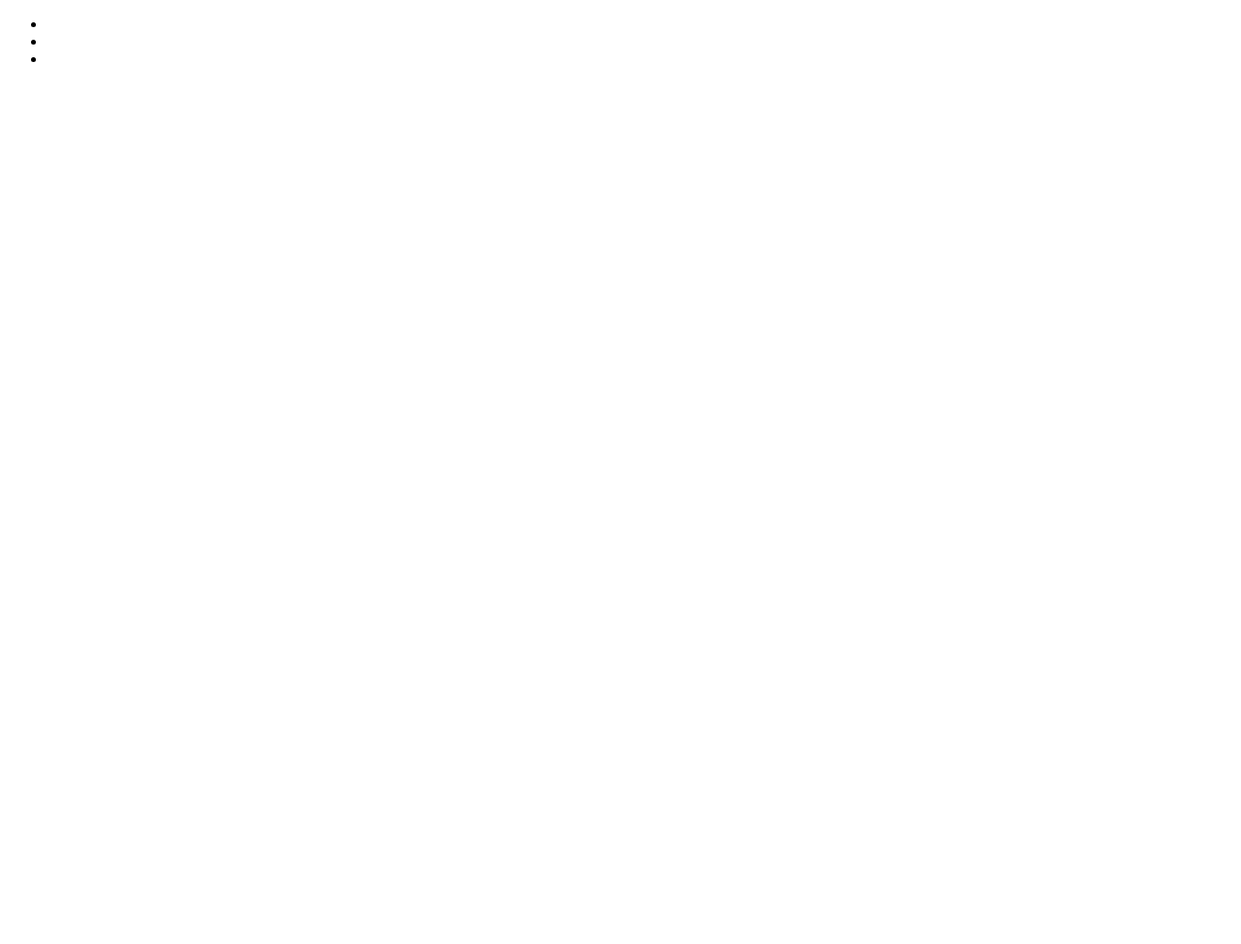
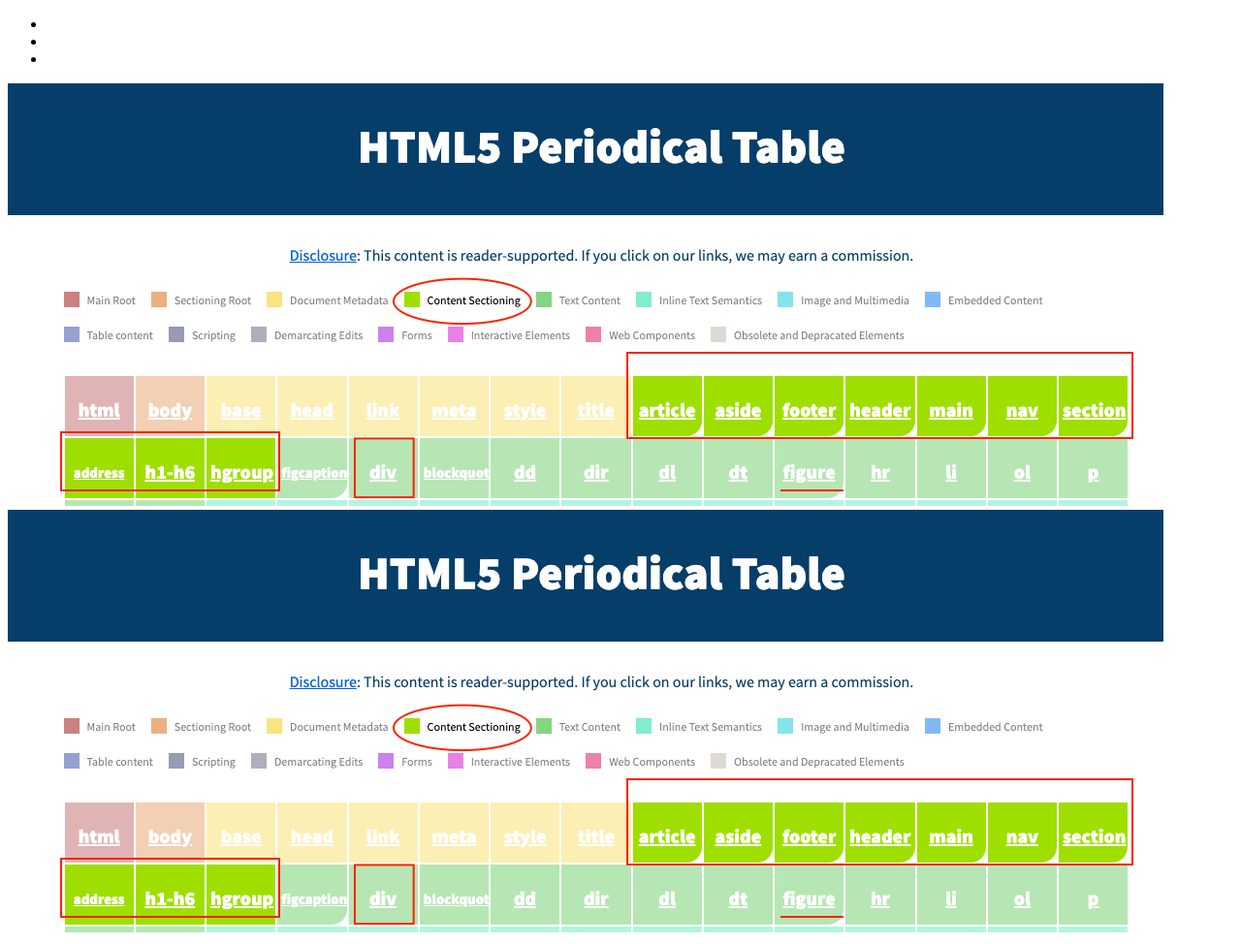
Before and after one commit to profstein/anotherdeletelater, a plain HTML site: page index.html in a window 1280 px wide. Shown: the whole page at 97% size. Before the commit the page ends 800 px from the top, so only its background shows below. Drawn offline with Linux system fonts and the light colour scheme.

Commit message:
added featured image

```diff
--- a/index.html
+++ b/index.html
@@ -18,6 +18,10 @@
     </head>
 
     <main id="main-content">
+    <div class="featureimage">
+        <img src="images/periodic.png" alt="image of whatever">
+        <img src="images/periodic.png" alt="">
+    </div>
     </main>
 
     <footer class="site-footer">
```
